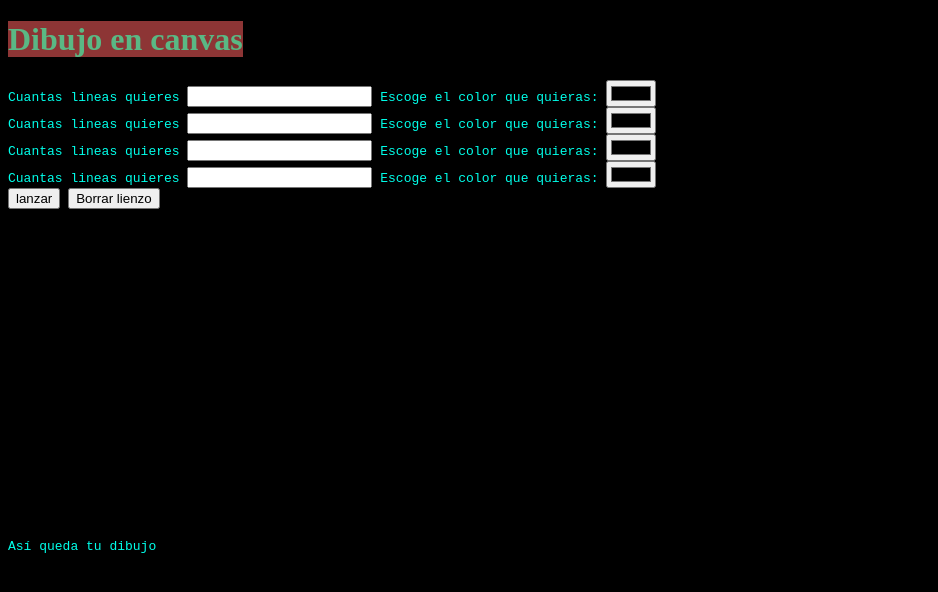
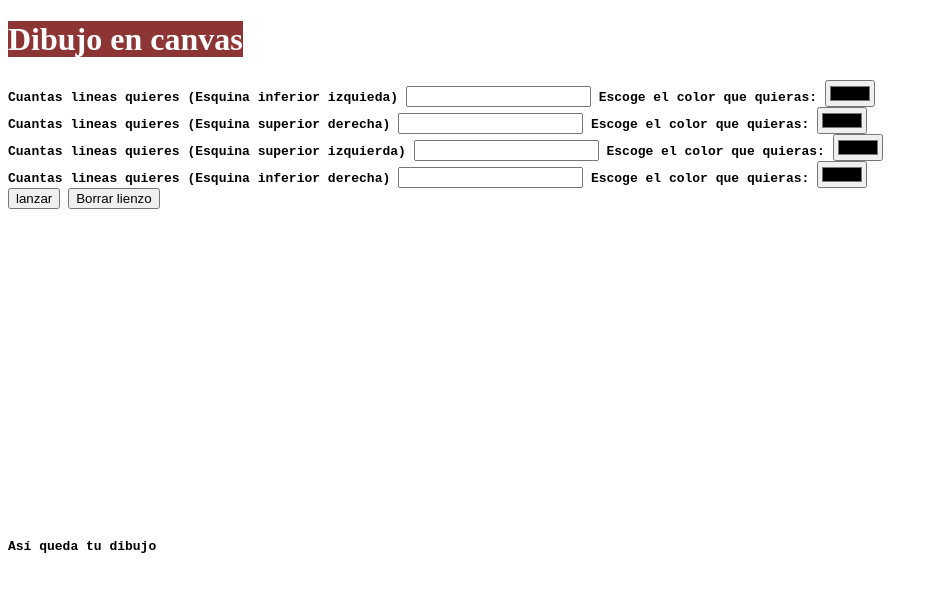
Before and after one commit to DiegoRamF/Dibujodelineas2, a plain HTML site: page interactivo.html in a window 1280 px wide. Shown: the whole page, without its empty margins (0-938 px from the left). Drawn offline with Linux system fonts and the light colour scheme.

Commit message:
Algunos cambios que hice ahora

```diff
--- a/interactivo.html
+++ b/interactivo.html
@@ -9,18 +9,19 @@
 <style>
     body
     {
-        background-color: rgb(0, 0, 0);
+        background-color: rgb(255, 255, 255);
     }
 
     h1
     {
-        color: rgb(90, 184, 132);
+        color: rgb(255, 255, 255);
     }
 
     p
     {
         font-family: monospace;
-        color: rgb(0, 255, 234);
+        color: rgb(0, 0, 0);
+        font-weight: bolder;
     }
 
     strong
@@ -31,22 +32,22 @@
 <body>
     <h1><strong>Dibujo en canvas</strong></h1>
     <p>
-        Cuantas lineas quieres
+        Cuantas lineas quieres (Esquina inferior izquieda)
         <input type="text" id="texto_lineas" />
         Escoge el color que quieras:
         <input type="color" id="elegir_color" />
         <br/>
-        Cuantas lineas quieres
+        Cuantas lineas quieres (Esquina superior derecha)
         <input type="text" id="texto_lineas2" />
         Escoge el color que quieras:
         <input type="color" id="elegir_color2" />
         <br/>
-        Cuantas lineas quieres
+        Cuantas lineas quieres (Esquina superior izquierda)
         <input type="text" id="texto_lineas3" />
         Escoge el color que quieras:
         <input type="color" id="elegir_color3" />
         <br/>
-        Cuantas lineas quieres
+        Cuantas lineas quieres (Esquina inferior derecha)
         <input type="text" id="texto_lineas4" />
         Escoge el color que quieras:
         <input type="color" id="elegir_color4" />
```
